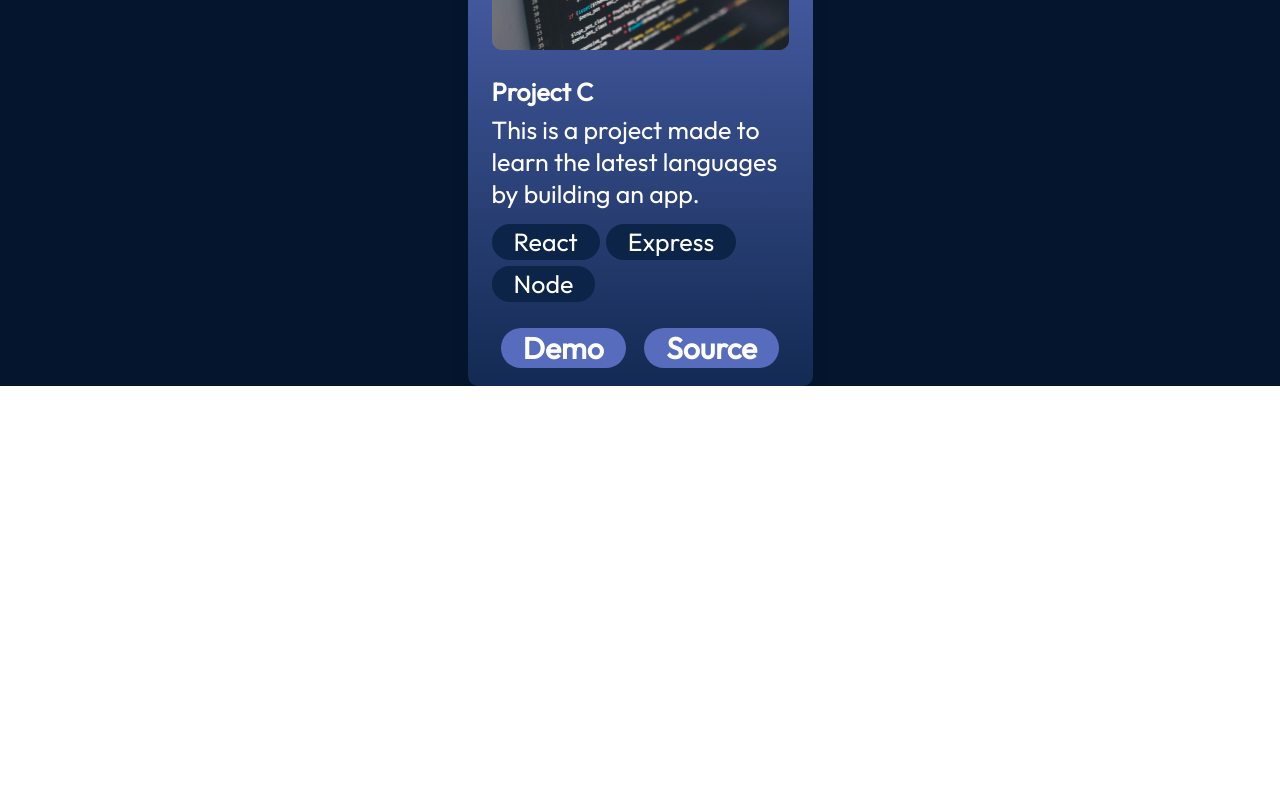
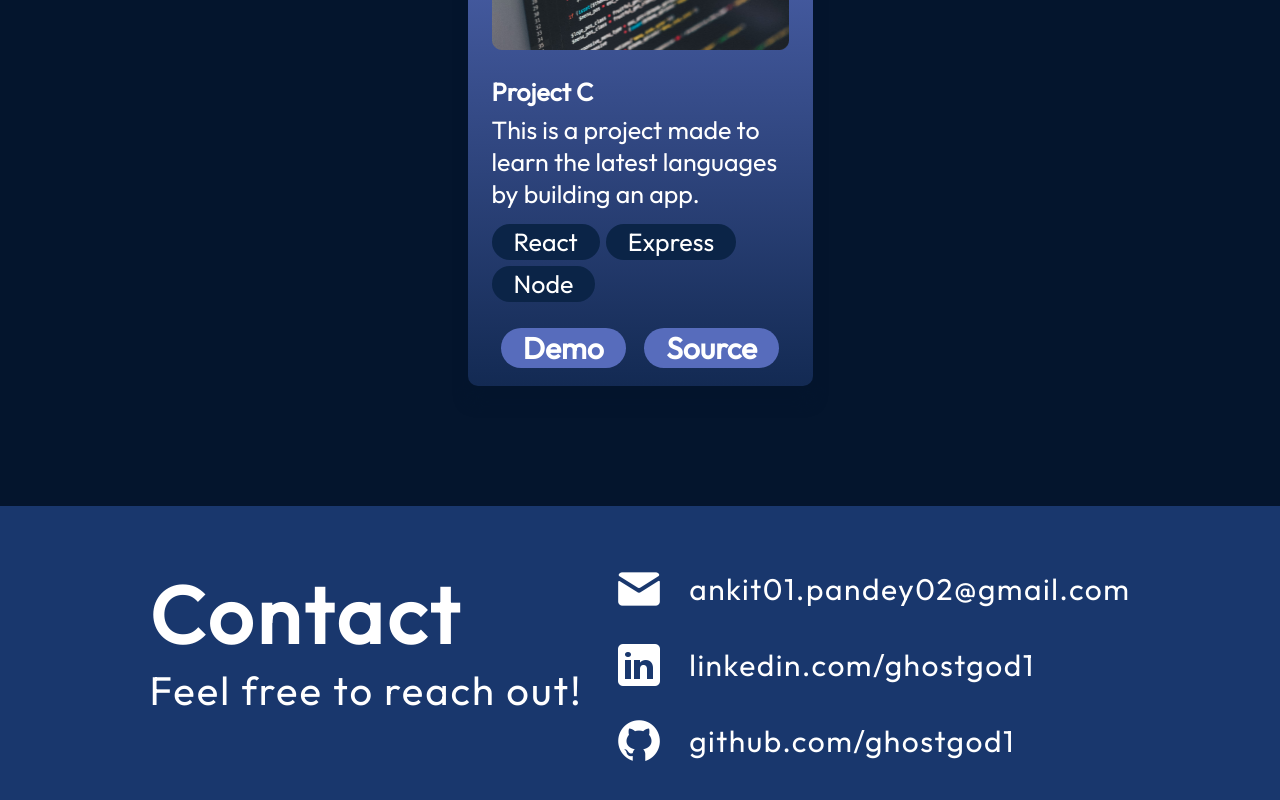
Before and after one commit to ghostgod1/portfolio, a React (Vite) app: page / in a window 1280 px wide. Shown: the part 3462-4262 px from the top of the page. Before the commit the page ends 3848 px from the top, so only its background shows below. Built offline with nearby package versions, Linux system fonts and the light colour scheme.

Commit message:
Contact done

```diff
--- a/src/App.jsx
+++ b/src/App.jsx
@@ -4,6 +4,7 @@
 import { About } from "./components/About/About";
 import {Experience} from "./components/Experience/Experience"
 import { Projects } from "./components/Projects/Projects";
+import { Contact } from "./components/Contact/Contact";
 
 function App() {
   return (
@@ -13,6 +14,7 @@
     <About />
     <Experience />
     <Projects />
+    <Contact />
   </div>
   );
 }
--- /dev/null
+++ b/src/components/Contact/Contact.jsx
@@ -0,0 +1,29 @@
+import React from "react";
+
+import styles from "./Contact.module.css"
+import { getImageUrl } from "../../utils";
+
+export const Contact = () => {
+    return (
+        <footer id="contact" className={styles.container}>
+            <div className={styles.text}>
+                <h2>Contact</h2>
+                <p>Feel free to reach out!</p>
+            </div>
+            <ul className={styles.links}>
+                <li className={styles.link}>
+                    <img src={getImageUrl("contact/emailIcon.png")} alt="Email icon" />
+                    <a href="mailto:ankit01.pandey02@gmail.com">ankit01.pandey02@gmail.com</a>
+                </li>
+                <li className={styles.link}>
+                    <img src={getImageUrl("contact/linkedinIcon.png")} alt="LinkedIn icon" />
+                    <a href="https://www.linkedin.com/in/ghostgod1">linkedin.com/ghostgod1</a>
+                </li>
+                <li className={styles.link}>
+                    <img src={getImageUrl("contact/githubIcon.png")} alt="Github icon" />
+                    <a href="https://github.com/ghostgod1">github.com/ghostgod1</a>
+                </li>
+            </ul>
+        </footer>
+    );
+}
--- /dev/null
+++ b/src/components/Contact/Contact.module.css
@@ -0,0 +1,64 @@
+@import "../../vars.css";
+
+.container {
+    color: var(--color-text);
+    margin-top: 120px;
+    background-color: var(--color-secondary);
+    display: flex;
+    flex-direction: row;
+    justify-content: space-evenly;
+    width: 100vw;
+    padding: 58px 10%;
+    gap: 10px;
+}
+
+.text h2 {
+    font-size: 80px;
+    font-weight: 700;
+    letter-spacing: 4px;
+}
+
+.text p {
+    font-size: 40px;
+    font-weight: 400;
+    letter-spacing: 2px;
+}
+
+.links {
+    display: flex;
+    flex-direction: column;
+    align-items: flex-start;
+    list-style: none;
+    gap: 26px;
+}
+
+.link {
+    display: flex;
+    align-items: center;
+    gap: 25px;
+}
+
+.link a {
+    color: var(--color-text);
+    text-decoration: none;
+    font-size: 30px;
+    font-weight: 400;
+    letter-spacing: 1.5px;
+}
+
+@media screen and (max-width: 830px) {
+    .container {
+        flex-direction: column;
+        gap: 23px;
+    }
+
+    .text{
+        display: flex;
+        flex-direction: column;
+        align-items: center;
+    }
+
+    .links {
+        align-items: center;
+    }
+}
--- a/src/components/Projects/Projects.jsx
+++ b/src/components/Projects/Projects.jsx
@@ -7,7 +7,7 @@
 
 export const Projects = () => {
     return (
-        <section className={styles.container}>
+        <section className={styles.container} id="projects">
             <h2 className={styles.title}>Projects</h2>
             <div className={styles.projects}>
                 {
```
